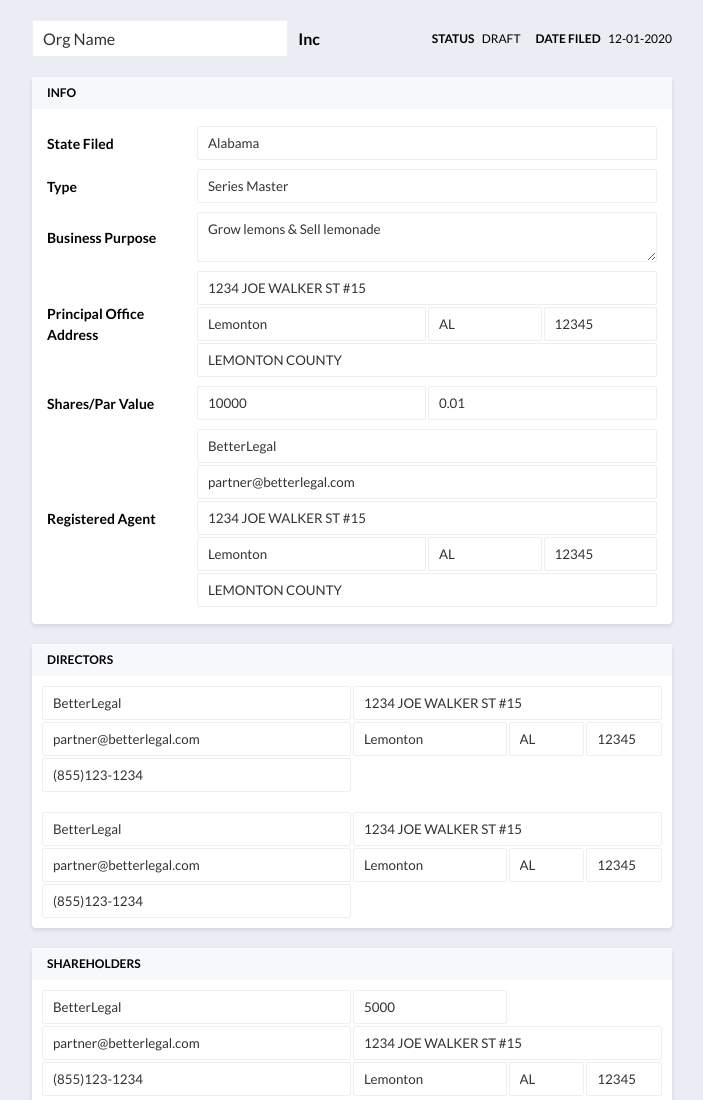
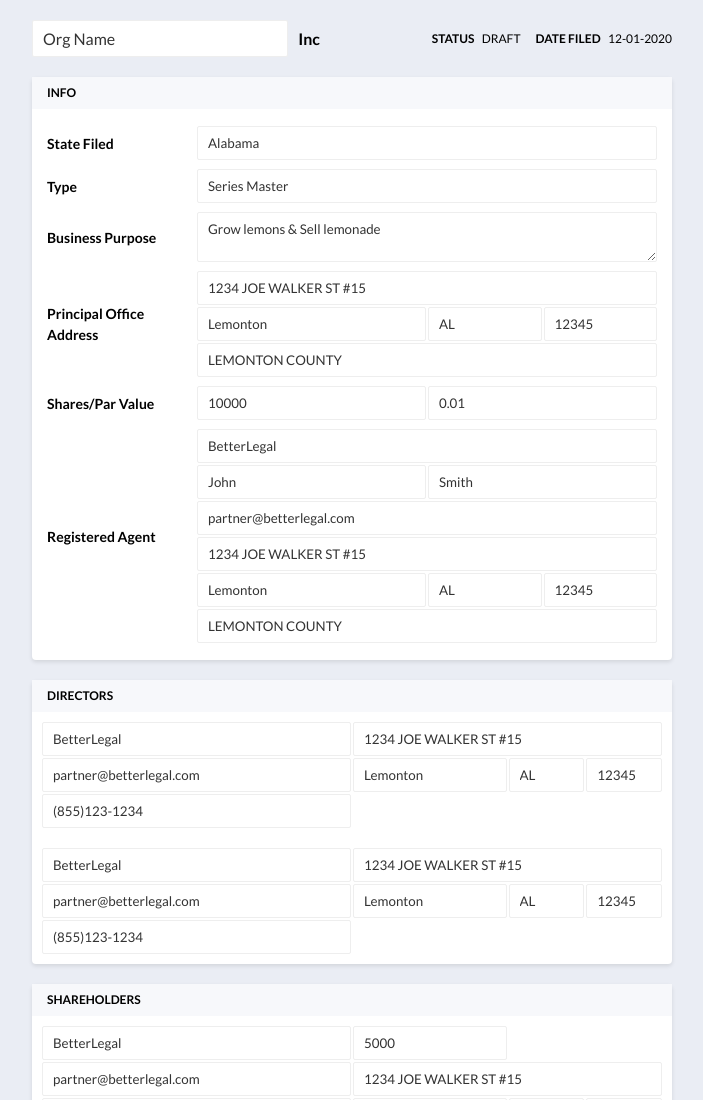
Before and after one commit to BetterLegal/form-ui, a website built with Parcel: page inc.html in a window 1280 px wide. Shown: the top 1100 px of the page, without its empty margins (288-991 px from the left). Built offline with nearby package versions, Linux system fonts and the light colour scheme.

Commit message:
add first/last name to agent

```diff
--- a/inc.html
+++ b/inc.html
@@ -100,7 +100,21 @@
                 type="text"
                 class="person-name"
                 value="BetterLegal"
-                placeholder="Agent"
+                placeholder="Agent Service Name or Full Name"
+                disabled
+              />
+              <input
+                type="text"
+                class="person-first-name"
+                value="John"
+                placeholder="First Name"
+                disabled
+              />
+              <input
+                type="text"
+                class="person-last-name"
+                value="Smith"
+                placeholder="Last Name"
                 disabled
               />
               <input
--- a/main.css
+++ b/main.css
@@ -190,6 +190,7 @@
   gap: 2px;
   grid-template-areas:
     "name name name name"
+    "first-name first-name last-name last-name"
     "email email email email"
     "address1 address1 address1 address1"
     "city city state zipcode"
@@ -198,6 +199,14 @@
 
 .person-name {
   grid-area: name;
+}
+
+.person-first-name {
+  grid-area: first-name;
+}
+
+.person-last-name {
+  grid-area: last-name;
 }
 
 .person-email {
```
Also changed, not shown: llc.html (+15 -1 lines).
